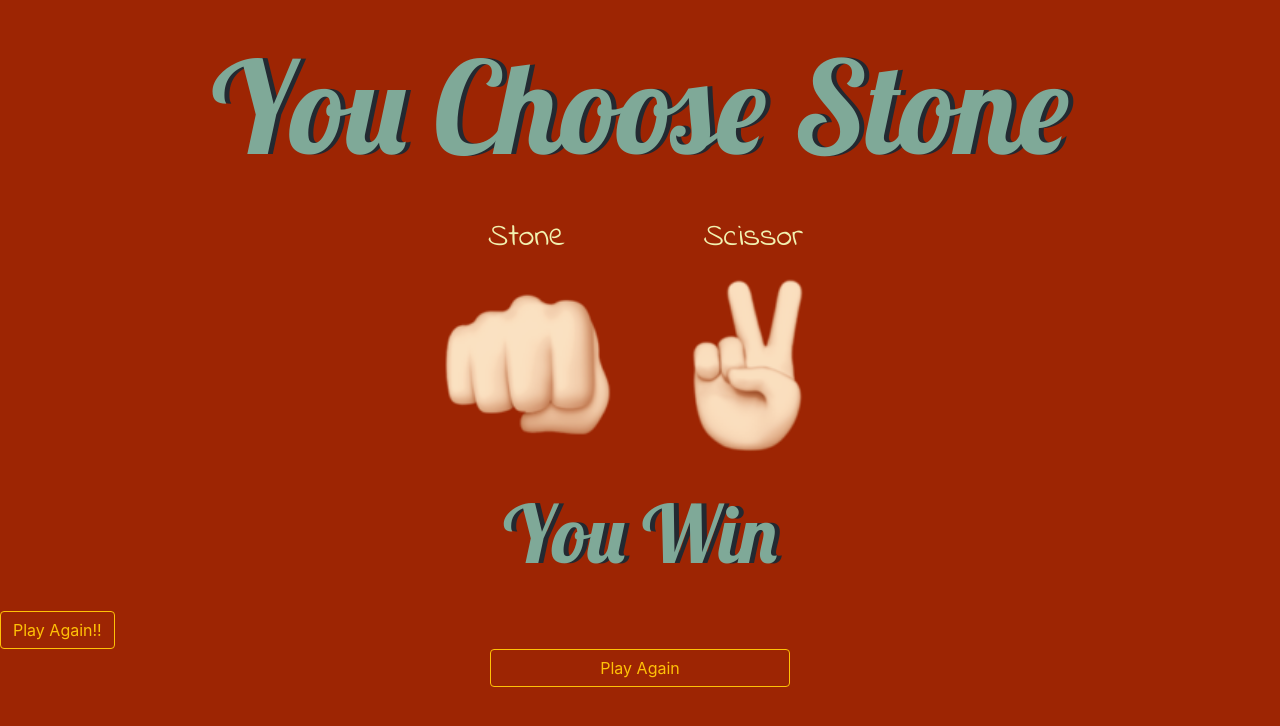
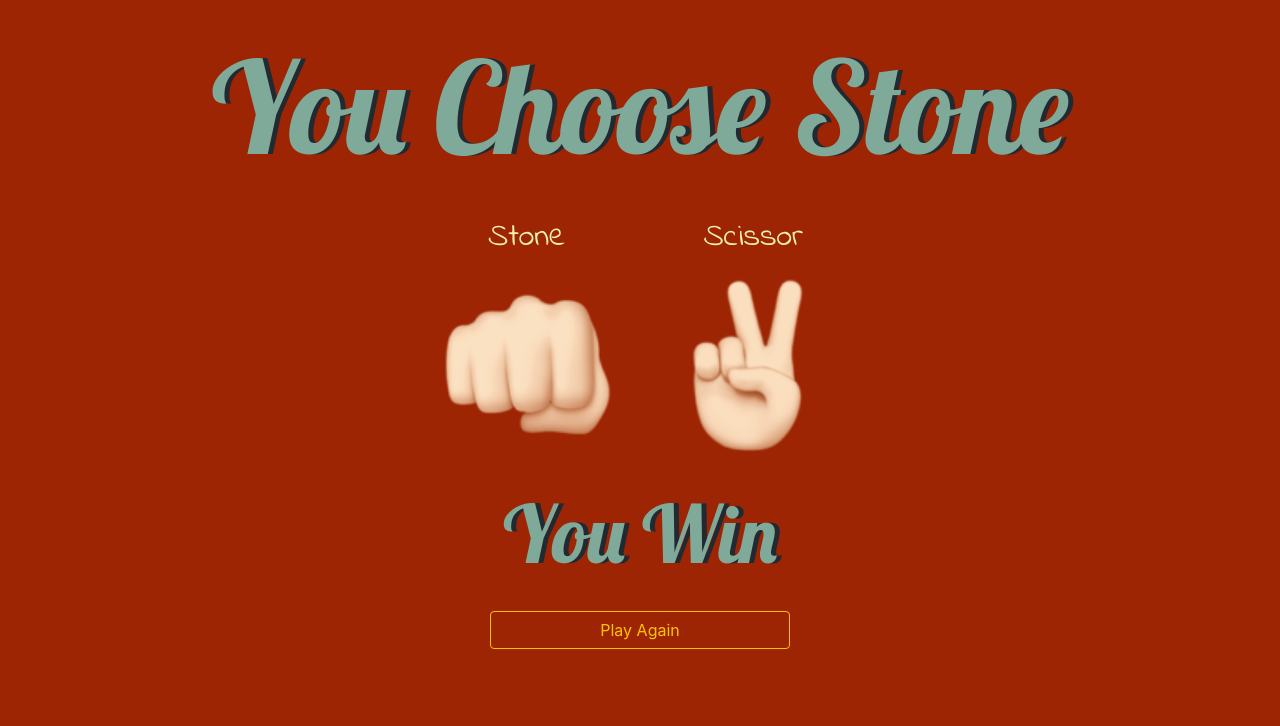
Before and after one commit to amrehan/stone-paper-scissor, a plain HTML site: page stone.html in a window 1280 px wide. Drawn offline with nearby package versions, Linux system fonts and the light colour scheme.

Commit message:
Update stone.html

```diff
--- a/stone.html
+++ b/stone.html
@@ -20,7 +20,6 @@
       </div>
     </div>
     <h2>Verdict</h2>
-    <a href = "index.html"> <button type="button" class="play-again btn btn-outline-warning">Play Again!!</button>
     <div class="wrapper">
       <a href="index.html"> <button class="button btn btn-outline-warning" style="width: 300px; margin:auto;"> Play Again</button> </a>
     </div>
```
